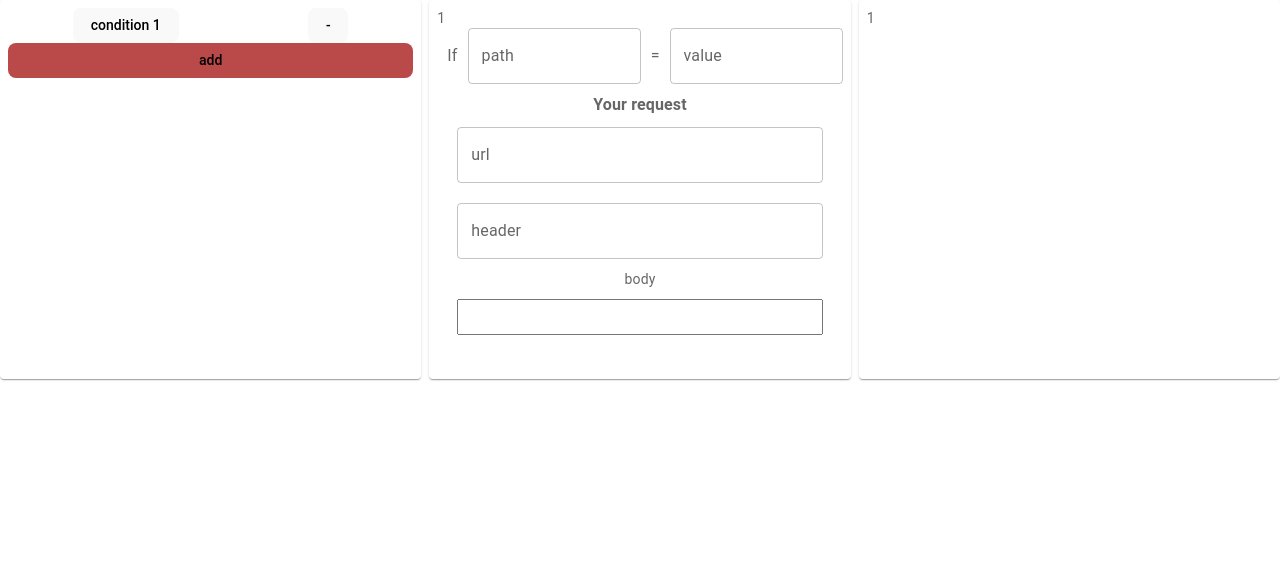
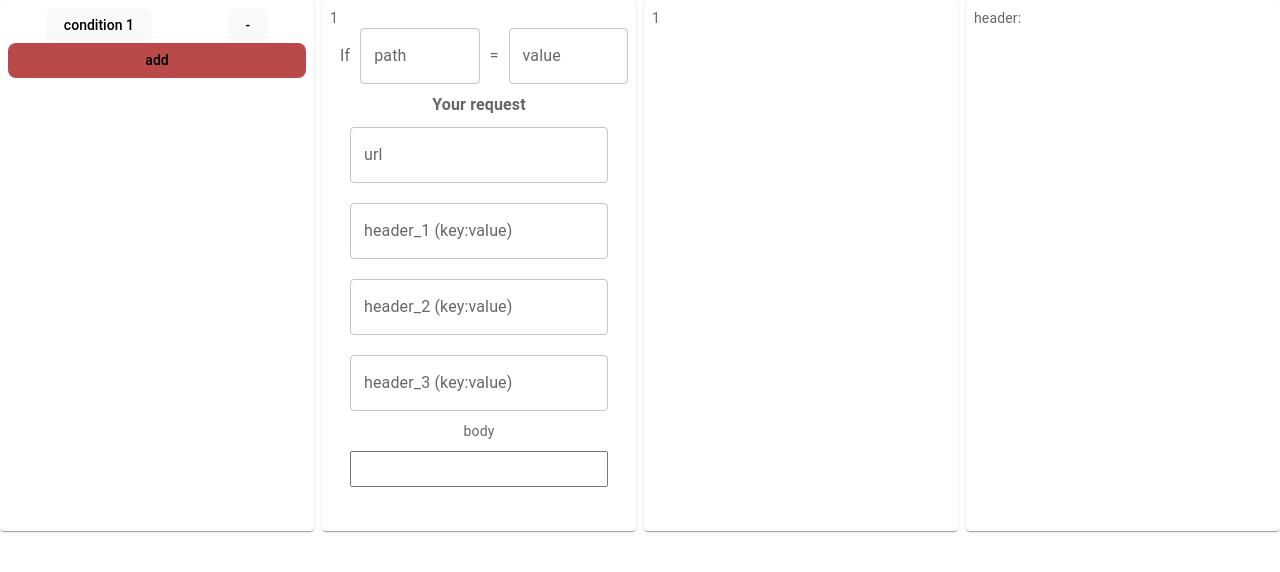
Before and after one commit to galawoj/webhook, a React (Vite) app: page / in a window 1280 px wide. Shown: the top 572 px of the page. Built offline with nearby package versions, Linux system fonts and the light colour scheme; no server answers; the database is empty.

Commit message:
add 3xheaderInput

```diff
--- a/src/App.tsx
+++ b/src/App.tsx
@@ -5,6 +5,7 @@ import MainContainer from "./components/MainContainer";
 import ConditionsList from "./components/conditionsList/ConditionList.tsx";
 import RequestForm from "./components/conditionForm/RequestForm.tsx";
 import ConditionForm from "./components/conditionForm/ConditionForm.tsx";
+import SendRequest from "./components/sendRequest/SendRequest.tsx";
 
 export default function App() {
   return (
@@ -19,6 +20,9 @@ export default function App() {
       <Cart>
         <CurrentData />
       </Cart>
+      <Cart>
+        <SendRequest />
+      </Cart>
     </MainContainer>
   );
 }
--- a/src/components/Cart.tsx
+++ b/src/components/Cart.tsx
@@ -8,6 +8,7 @@ const Item = styled(Paper)(({ theme }) => ({
 
   ...theme.typography.body2,
   padding: theme.spacing(1),
+
   textAlign: "left",
   display: "flex",
   flexDirection: "column",
@@ -19,7 +20,7 @@ const Item = styled(Paper)(({ theme }) => ({
 
 export default function Cart({ children }: { children: React.ReactNode }) {
   return (
-    <Grid2 size={4}>
+    <Grid2 size={3}>
       <Item>{children}</Item>
     </Grid2>
   );
--- a/src/components/conditionForm/RequestForm.tsx
+++ b/src/components/conditionForm/RequestForm.tsx
@@ -19,49 +19,62 @@ export default function RequestForm() {
   const [requestBody, setRequestBody] = useState<string>(
     currentConditionItem?.request.body || ""
   );
-  const [requestHeader, setRequestHeader] = useState<string>(
-    currentConditionItem?.request.header || ""
+  const [requestHeader_1, setRequestHeader_1] = useState<string>(
+    currentConditionItem?.request.header_1 || ""
+  );
+  const [requestHeader_2, setRequestHeader_2] = useState<string>(
+    currentConditionItem?.request.header_2 || ""
+  );
+  const [requestHeader_3, setRequestHeader_3] = useState<string>(
+    currentConditionItem?.request.header_3 || ""
   );
   const [requestUrl, setRequestUrl] = useState<string>(
-    currentConditionItem?.request.header || ""
+    currentConditionItem?.request.url || ""
   );
 
   const timer = useRef<NodeJS.Timeout | null>(null);
 
   useEffect(() => {
     setRequestBody(currentConditionItem?.request.body || "");
-    setRequestHeader(currentConditionItem?.request.header || "");
+    setRequestHeader_1(currentConditionItem?.request.header_1 || "");
+    setRequestHeader_2(currentConditionItem?.request.header_2 || "");
+    setRequestHeader_3(currentConditionItem?.request.header_3 || "");
     setRequestUrl(currentConditionItem?.request.url || "");
   }, [currentConditionItem]);
 
-  function urlValueHandle(value: string) {
+  function valueHandle(
+    value: string,
+    type: "url" | "header_1" | "header_2" | "header_3" | "body"
+  ) {
     if (timer.current) {
       clearTimeout(timer.current);
     }
-
+    if (type === "url") {
       timer.current = setTimeout(() => {
         dispatch(updateRequestUrl(value));
       }, 500);
     }
-
-  function headerValueHandle(value: string) {
-    if (timer.current) {
-      clearTimeout(timer.current);
+    if (type === "header_1") {
+      timer.current = setTimeout(() => {
+        dispatch(updateRequestHeader({ header_1: value }));
+      }, 500);
     }
-
+    if (type === "header_2") {
       timer.current = setTimeout(() => {
-      dispatch(updateRequestHeader(value));
+        dispatch(updateRequestHeader({ header_2: value }));
+      }, 500);
+    }
+    if (type === "header_3") {
+      timer.current = setTimeout(() => {
+        dispatch(updateRequestHeader({ header_3: value }));
       }, 500);
     }
 
-  function bodyValueHandle(value: string) {
-    if (timer.current) {
-      clearTimeout(timer.current);
-    }
-
+    if (type === "body") {
       timer.current = setTimeout(() => {
         dispatch(updateRequestBody(value));
       }, 500);
+    }
   }
 
   return (
@@ -75,20 +88,42 @@ export default function RequestForm() {
         variant="outlined"
         onChange={(e) => {
           setRequestUrl(e.target.value);
-          urlValueHandle(e.target.value);
+          valueHandle(e.target.value, "url");
         }}
         value={requestUrl}
         style={{ margin: 10 }}
       />
       <TextField
         id="request-header"
-        label="header"
+        label="header_1 (key:value)"
         variant="outlined"
         onChange={(e) => {
-          setRequestHeader(e.target.value);
-          headerValueHandle(e.target.value);
+          setRequestHeader_1(e.target.value);
+          valueHandle(e.target.value, "header_1");
         }}
-        value={requestHeader}
+        value={requestHeader_1}
+        style={{ margin: 10 }}
+      />
+      <TextField
+        id="request-header"
+        label="header_2 (key:value)"
+        variant="outlined"
+        onChange={(e) => {
+          setRequestHeader_2(e.target.value);
+          valueHandle(e.target.value, "header_2");
+        }}
+        value={requestHeader_2}
+        style={{ margin: 10 }}
+      />
+      <TextField
+        id="request-header"
+        label="header_3 (key:value)"
+        variant="outlined"
+        onChange={(e) => {
+          setRequestHeader_3(e.target.value);
+          valueHandle(e.target.value, "header_3");
+        }}
+        value={requestHeader_3}
         style={{ margin: 10 }}
       />
       <label htmlFor="request-body" style={{ textAlign: "center" }}>
@@ -99,23 +134,12 @@ export default function RequestForm() {
         id="request-body"
         onChange={(e) => {
           setRequestBody(e.target.value);
-          bodyValueHandle(e.target.value);
+          valueHandle(e.target.value, "body");
         }}
         value={requestBody}
         aria-label="body"
         style={{ margin: 10, resize: "none" }}
       ></textarea>
-
-      {/* <TextField
-        id="request-body"
-        label="body"
-        variant="outlined"
-        onChange={(e) => {
-          setRequestBody(e.target.value);
-          bodyValueHandle(e.target.value);
-        }}
-        value={requestBody}
-      /> */}
     </div>
   );
 }
--- /dev/null
+++ b/src/components/sendRequest/SendRequest.tsx
@@ -0,0 +1,3 @@
+export default function SendRequest() {
+  return <div>header:</div>;
+}
--- a/src/store/conditions-slice.ts
+++ b/src/store/conditions-slice.ts
@@ -4,7 +4,13 @@ export type ConditionItem = {
   id: number;
   inputValue: string;
   conditionValue: string;
-  request: { url: string; header: string; body: string };
+  request: {
+    url: string;
+    header_1: string;
+    header_2: string;
+    header_3: string;
+    body: string;
+  };
 };
 
 type ConditionsState = {
@@ -18,7 +24,7 @@ const initialState: ConditionsState = {
       id: 1,
       inputValue: "",
       conditionValue: "",
-      request: { url: "", header: "", body: "" },
+      request: { url: "", header_1: "", header_2: "", header_3: "", body: "" },
     },
   ],
 
@@ -34,7 +40,13 @@ export const conditionsSlice = createSlice({
         id: state.conditions[state.conditions.length - 1].id + 1,
         inputValue: "",
         conditionValue: "",
-        request: { url: "", header: "", body: "" },
+        request: {
+          url: "",
+          header_1: "",
+          header_2: "",
+          header_3: "",
+          body: "",
+        },
       });
       state.currentCondition = state.conditions[state.conditions.length - 1].id;
     },
@@ -64,12 +76,17 @@ export const conditionsSlice = createSlice({
         return item;
       });
     },
-    updateRequestHeader(state, action: PayloadAction<string>) {
+    updateRequestHeader(
+      state,
+      action: PayloadAction<
+        { header_1: string } | { header_2: string } | { header_3: string }
+      >
+    ) {
       state.conditions = state.conditions.map((item) => {
         if (item.id === state.currentCondition) {
           return {
             ...item,
-            request: { ...item.request, header: action.payload },
+            request: { ...item.request, ...action.payload },
           };
         }
         return item;
```
Lines whose indentation alone changed are shown as unchanged.
